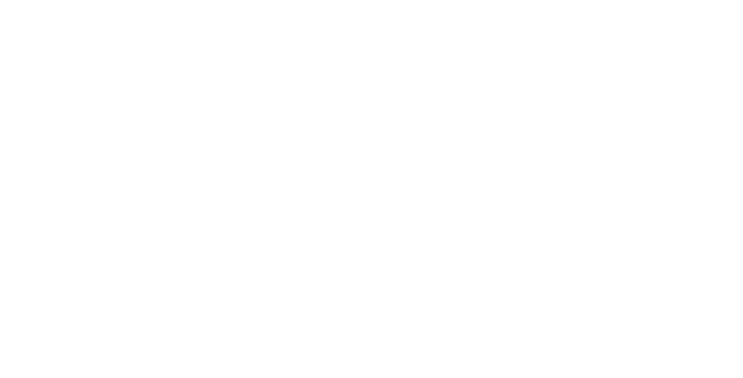
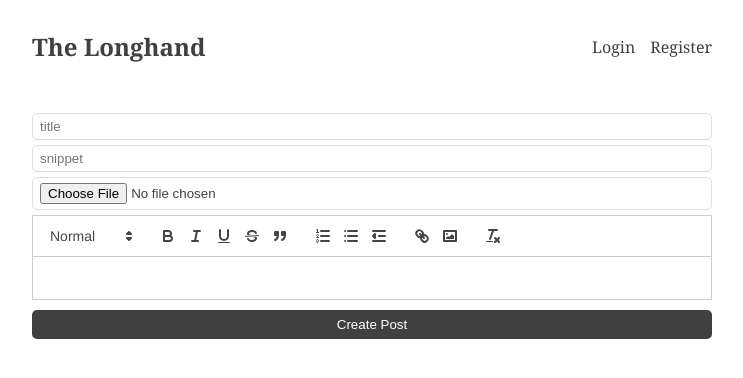
Before and after one commit to DLong86/The-Longhand, a React (Create React App) app: page /create in a window 1280 px wide. Before the commit this address had no page. Shown: the top 378 px of the page, without its empty margins (268-1011 px from the left). Built offline with nearby package versions, Linux system fonts and the light colour scheme; no server answers.

Commit message:
setup post request for createPosts

```diff
--- a/package.json
+++ b/package.json
@@ -15,6 +15,7 @@
     "path-browserify": "^1.0.1",
     "react": "^18.2.0",
     "react-dom": "^18.2.0",
+    "react-quill": "^2.0.0",
     "react-router-dom": "^6.10.0",
     "react-scripts": "5.0.1",
     "stream-browserify": "^3.0.0",
--- a/src/App.css
+++ b/src/App.css
@@ -92,6 +92,6 @@
   border: 1px solid #777;
   transition: all 0.3s;
 }
-form h1 {
+form.login h1, form.register h1 {
   text-align: center;
 }
--- a/src/App.js
+++ b/src/App.js
@@ -7,6 +7,7 @@
 import LoginPage from "./pages/LoginPage";
 import RegisterPage from "./pages/RegisterPage";
 import { UserContextProvider } from "./UserContext";
+import CreatePost from "./pages/CreatePost";
 
 function App() {
 	return (
@@ -16,6 +17,7 @@
 					<Route index element={<IndexPage />} />
 					<Route path="/login" element={<LoginPage />} />
 					<Route path="/register" element={<RegisterPage />} />
+					<Route path="/create" element={<CreatePost />} />
 				</Route>
 			</Routes>
 		</UserContextProvider>
--- a/src/Post.js
+++ b/src/Post.js
@@ -1,4 +1,4 @@
-export default function Post() {
+export default function Post({ title, summary, cover, content, createdAt }) {
 	return (
 		<div className="post">
 			<div className="image">
@@ -8,17 +8,14 @@
 				/>
 			</div>
 			<div className="texts">
-				<h2>Damon Hill</h2>
+				<h2>{title}</h2>
 				<p className="info">
 					<a href="/" className="author">
 						Dave Long
 					</a>
-					<time>12-04-2023 10:34</time>
+					<time>{createdAt}</time>
 				</p>
-				<p className="summary">
-					Lorem ipsum dolor sit, amet consectetur adipisicing elit. Commodi
-					soluta quo accusantium blanditiis, laborum voluptas amet ab numquam!
-				</p>
+				<p className="summary">{summary}</p>
 			</div>
 		</div>
 	);
--- /dev/null
+++ b/src/pages/CreatePost.js
@@ -0,0 +1,81 @@
+import { useState } from "react";
+import { Navigate } from "react-router";
+import ReactQuill from "react-quill";
+import "react-quill/dist/quill.snow.css";
+
+const modules = {
+	toolbar: [
+		[{ header: [1, 2, false] }],
+		["bold", "italic", "underline", "strike", "blockquote"],
+		[{ list: "ordered" }, { list: "bullet" }, { indent: "-1" }],
+		["link", "image"],
+		["clean"],
+	],
+};
+const formats = [
+	"header",
+	"bold",
+	"italic",
+	"underline",
+	"strike",
+	"blockquote",
+	"list",
+	"bullet",
+	"indent",
+	"link",
+	"image",
+];
+
+export default function CreatePost() {
+	const [title, setTitle] = useState("");
+	const [summary, setSummary] = useState("");
+	const [content, setContent] = useState("");
+	const [files, setFiles] = useState("");
+	const [redirect, setRedirect] = useState(false);
+
+	const createNewPost = async (e) => {
+		e.preventDefault();
+
+		const data = new FormData();
+		data.set("title", title);
+		data.set("summary", summary);
+		data.set("content", content);
+		data.set("file", files[0]);
+
+		const response = await fetch("http://localhost:4000/post", {
+			method: "POST",
+			body: data,
+		});
+		if (response.ok) {
+			setRedirect(true);
+		}
+	};
+
+	if (redirect) {
+		return <Navigate to={"/"} />;
+	}
+	return (
+		<form onSubmit={createNewPost}>
+			<input
+				type="title"
+				placeholder="title"
+				value={title}
+				onChange={(e) => setTitle(e.target.value)}
+			/>
+			<input
+				type="summary"
+				placeholder="snippet"
+				value={summary}
+				onChange={(e) => setSummary(e.target.value)}
+			/>
+			<input type="file" onChange={(e) => setFiles(e.target.files)} />
+			<ReactQuill
+				value={content}
+				onChange={(newValue) => setContent(newValue)}
+				modules={modules}
+				formats={formats}
+			/>
+			<button style={{ marginTop: "10px" }}>Create Post</button>
+		</form>
+	);
+}
--- a/src/pages/IndexPage.js
+++ b/src/pages/IndexPage.js
@@ -1,11 +1,18 @@
+import { useEffect, useState } from "react";
 import Post from "../Post";
 
 export default function IndexPage() {
+	const [posts, setPosts] = useState([]);
+
+	useEffect(() => {
+		fetch("http://localhost:4000/post").then((response) => {
+			response.json().then((posts) => {
+				setPosts(posts);
+			});
+		});
+	}, []);
+
 	return (
-		<div>
-			<Post />
-			<Post />
-			<Post />
-		</div>
+		<div>{posts.length > 0 && posts.map((post) => <Post {...post} />)}</div>
 	);
 }
```
Also changed, not shown: 1 other file (tests, documents, lock files or other folders).
